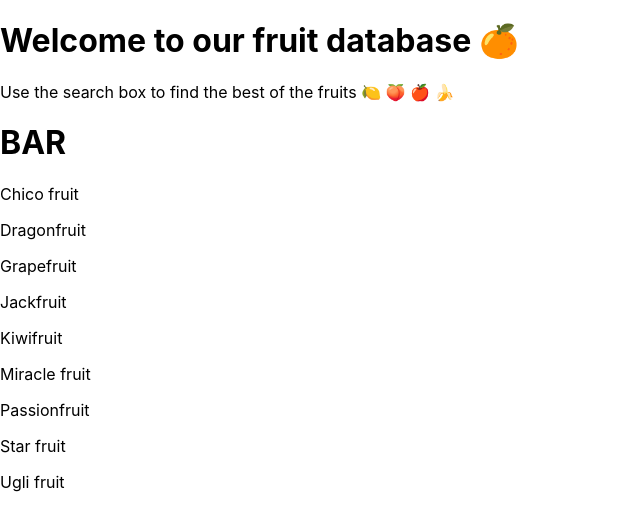
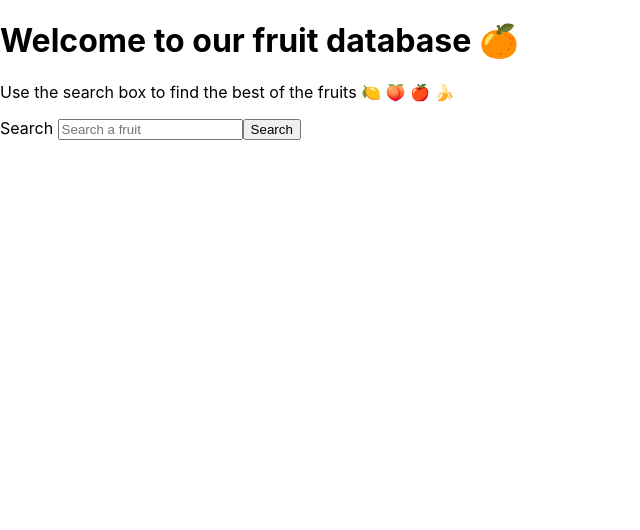
Before and after one commit to Artemisia-Absinthium/Typeahead-React-Widget, a React (Create React App) app: page / in a window 1280 px wide. Shown: the top 530 px of the page, without its empty margins (0-640 px from the left). Built offline with nearby package versions, Linux system fonts and the light colour scheme.

Commit message:
Added search function

```diff
--- a/src/Typeahead.js
+++ b/src/Typeahead.js
@@ -6,12 +6,29 @@ import fruits from "./Fruits"
 import { findMatches } from './Utils.js';
 
 class Typeahead extends Component {
+    constructor(props) {
+        super(props);
+        this.state = { search: "" };
+
+        this.ChangeSearch = this.ChangeSearch.bind(this);
+    }
+
+    ChangeSearch(newValue) {
+        this.setState({ search: newValue });
+    }
+
     render() {
         return (
             <div>
-                <TypeaheadSearchBar />
-                {findMatches("fruit", fruits).map((fruit) => (
-                    <TypeaheadResult firstPart={fruit.firstPart} matchedPart={fruit.matchedPart} lastPart={fruit.lastPart} />
+                <TypeaheadSearchBar
+                    value={this.state.search}
+                    ChangeSearch={this.ChangeSearch} />
+
+                {findMatches(this.state.search, [...new Set(fruits)]).map((fruit) => (
+                    <TypeaheadResult key={fruit.firstPart + fruit.matchedPart + fruit.lastPart}
+                        firstPart={fruit.firstPart}
+                        matchedPart={fruit.matchedPart}
+                        lastPart={fruit.lastPart} />
                 ))}
 
             </div>
--- a/src/TypeaheadSearchBar.js
+++ b/src/TypeaheadSearchBar.js
@@ -2,10 +2,37 @@ import React, { Component } from 'react';
 import './TypeaheadSearchBar.css';
 
 class TypeaheadSearchBar extends Component {
+
+    constructor(props) {
+        super(props);
+
+        this.handleChange = this.handleChange.bind(this);
+        this.handleSubmit = this.handleSubmit.bind(this);
+    }
+
+    handleChange(evt) {
+        var newValue = evt.target.value;
+        this.props.ChangeSearch(newValue)
+    }
+
+    handleSubmit(evt) {
+        evt.preventDefault();
+    }
+
     render() {
         return (
             <div>
-                <h1>BAR</h1>
+                <form onSubmit={this.handleSubmit}>
+                    <label htmlFor="SearchBar"> Search </label>
+                    <input
+                        type="text"
+                        name="SearchBar"
+                        value={this.props.search}
+                        placeholder={"Search a fruit"}
+                        onChange={this.handleChange}
+                    />
+                    <button>Search</button>
+                </form>
             </div>
         )
     };
--- a/src/Utils.js
+++ b/src/Utils.js
@@ -1,5 +1,7 @@
 export function findMatches(substringToMatch, array) {
     var result = [];
+
+    if (substringToMatch) {
         var regex = new RegExp(substringToMatch);
         var substringLength = substringToMatch.length;
 
@@ -14,6 +16,7 @@ export function findMatches(substringToMatch, array) {
                 result.push({ firstPart: firstPart, matchedPart: matchedPart, lastPart: lastPart });
             }
         });
+    }
 
     return result;
 };
```
Lines whose indentation alone changed are shown as unchanged.
